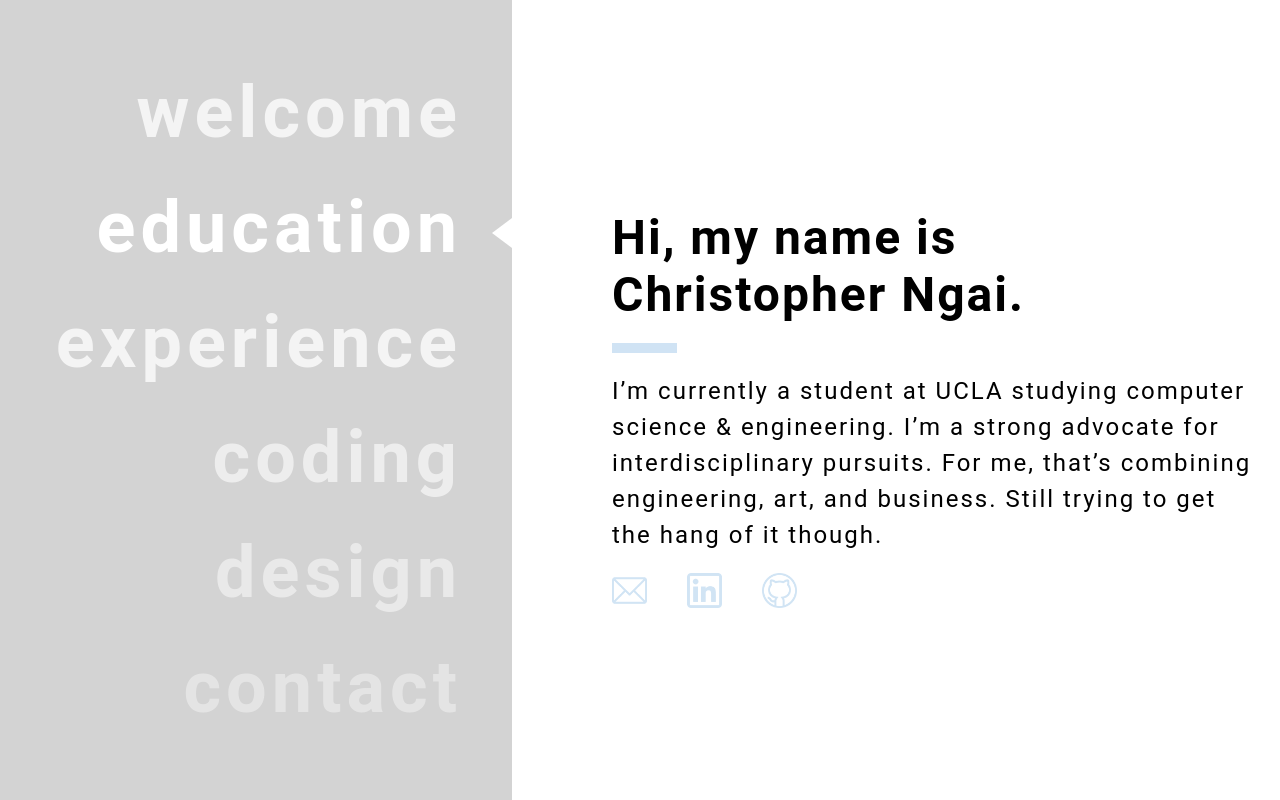
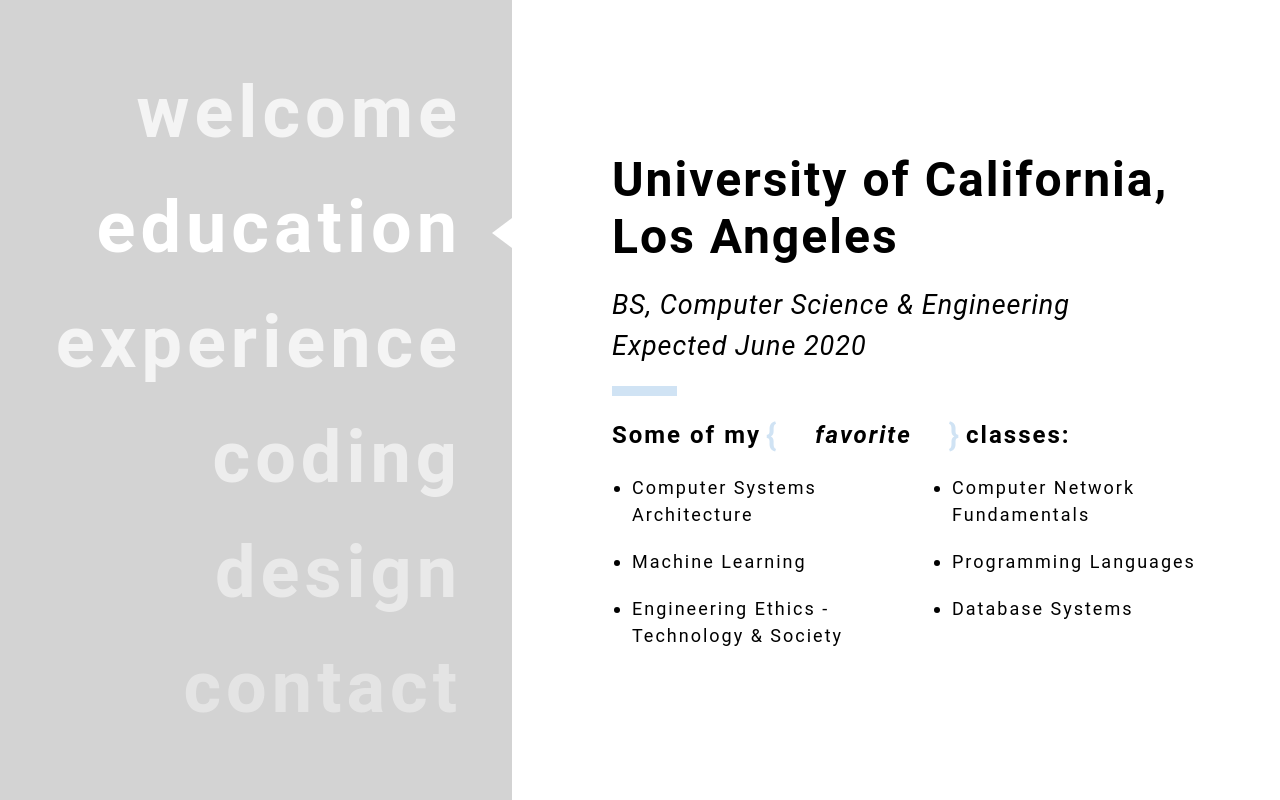
Before and after one commit to cngai/portfolio, a React (Create React App) app: page / in a window 1280 px wide. Both pictures are taken after a click on the element "education". Built offline with nearby package versions, Linux system fonts and the light colour scheme.

Commit message:
EDU: finished education tab

```diff
--- a/src/App.js
+++ b/src/App.js
@@ -4,6 +4,7 @@
 import Nav from './components/Nav';
 
 import Welcome from './tabs/Welcome';
+import Education from './tabs/Education';
 
 class App extends Component {
 	constructor(props) {
@@ -33,7 +34,16 @@
 				</NavContainer>
 				<InfoContainer>
 					<InfoSubcontainer>
-						<Welcome />
+						{
+							currTab === 'Welcome' && (
+								<Welcome />
+							)
+						}
+						{
+							currTab === 'Education' && (
+								<Education />
+							)
+						}
 					</InfoSubcontainer>
 				</InfoContainer>
 			</Container>
@@ -55,7 +65,6 @@
 `;
 
 const InfoSubcontainer = styled.div`
-	${'' /* background-color: #D0E3F4; */}
 	margin: 0 0 0 100px;
 `;
 
--- /dev/null
+++ b/src/tabs/Education.js
@@ -0,0 +1,263 @@
+import React, { Component } from 'react';
+import styled, { keyframes } from 'styled-components';
+
+const selectorOptions = ['favorite', 'challenging', 'creative'];
+const classes = [
+    ['Computer Systems Architecture', 'Machine Learning', 'Engineering Ethics - Technology & Society',
+'Computer Network Fundamentals', 'Programming Languages', 'Database Systems'], ['Algorithms & Complexity',
+'Operating System Principles', 'Formal Languages & Automata Theory', 'Digital Electronic Circuits',
+'Systems and Signals'],['Computer Graphics', 'Entrepreneurship & Venture Initiation', 'Marketing Principles',
+'Design Culture', 'Design Media Histories']
+];
+
+class Education extends Component {
+    constructor(props) {
+        super(props);
+
+        this.state = {
+            currOptionIndex: 0,
+            selectedOption: selectorOptions[0],
+            hasClicked: false,
+            selectedClasses: classes[0],
+        };
+
+        this.exitPreview = this.exitPreview.bind(this);
+        this.nextOption = this.nextOption.bind(this);
+        this.nextOptionWait = this.nextOptionWait.bind(this);
+        this.updateClasses = this.updateClasses.bind(this);
+    }
+
+    exitPreview() {
+        const { currOptionIndex, hasClicked } = this.state;
+
+        let tempOptionIndex = currOptionIndex;
+
+        if (!hasClicked) {
+            if (currOptionIndex !== 0) {
+                tempOptionIndex -= 1;
+            } else {
+                tempOptionIndex =  2;
+            }
+        }
+
+        this.setState({
+            currOptionIndex: tempOptionIndex,
+            selectedOption: selectorOptions[tempOptionIndex],
+            isHovered: false,
+        });
+    }
+
+    nextOption(hasClicked) {
+        const { currOptionIndex } = this.state;
+
+        let tempOptionIndex = currOptionIndex;
+
+        if (!hasClicked) {
+            if (currOptionIndex !== 2) {
+                tempOptionIndex += 1;
+            } else {
+                tempOptionIndex =  0;
+            }
+        } else {
+            this.updateClasses(tempOptionIndex);
+        }
+
+        this.setState({
+            currOptionIndex: tempOptionIndex,
+            selectedOption: selectorOptions[tempOptionIndex],
+            hasClicked,
+        });
+    }
+
+    nextOptionWait(hasClicked) {
+        if (!hasClicked) {
+            /* wait half second for transition */
+            setTimeout(() => this.nextOption(hasClicked), 200);
+        } else {
+            this.nextOption(hasClicked);
+        }
+    }
+
+    updateClasses(index) {
+        this.setState({
+            selectedClasses: classes[index],
+        });
+    }
+
+    render() {
+        const { selectedOption, selectedClasses } = this.state;
+
+        return (
+            <EducationContainer>
+                <HeaderText>University of California,<br />Los Angeles</HeaderText>
+                <HeaderDetailText>BS, Computer Science & Engineering<br />Expected June 2020</HeaderDetailText>
+                <Divider />
+                <BodyContainer>
+                    <Row>
+                        <SubheaderText>Some of my</SubheaderText>
+                        <SelectorContainer>
+                            <BracketText>{`{`}</BracketText>
+                            <SelectorText
+                                onMouseEnter={() => this.nextOptionWait(false)}
+                                onMouseLeave={this.exitPreview}
+                                onClick={() => this.nextOptionWait(true)}
+                            >
+                                {selectedOption}
+                            </SelectorText>
+                            <BracketText>{`}`}</BracketText>
+                        </SelectorContainer>
+                        <SubheaderText>classes:</SubheaderText>
+                    </Row>
+                    <ListContainer>
+                        <Column>
+                            <UnorderedList>
+                                <ListText>{selectedClasses[0]}</ListText>
+                                <ListText>{selectedClasses[1]}</ListText>
+                                <ListText>{selectedClasses[2]}</ListText>
+                            </UnorderedList>
+                        </Column>
+                        <Column>
+                            <UnorderedList>
+                                <ListText>{selectedClasses[3]}</ListText>
+                                <ListText>{selectedClasses[4]}</ListText>
+                                { selectedClasses.length === 6 &&
+                                    (
+                                        <ListText>{selectedClasses[5]}</ListText>
+                                    )
+                                }
+
+                            </UnorderedList>
+                        </Column>
+                    </ListContainer>
+                </BodyContainer>
+            </EducationContainer>
+        );
+    }
+}
+
+const fadeOutIn = keyframes`
+    0% {
+        opacity: 1;
+    }
+    50% {
+        opacity: 0;
+    }
+    100% {
+        opacity: 1;
+    }
+`
+
+const EducationContainer = styled.div`
+    display: flex;
+    flex-direction: column;
+    align-items: flex-start;
+`;
+
+const BodyContainer = styled.div`
+    width: 640px;
+`;
+
+const BracketText = styled.p`
+    @import url('https://fonts.googleapis.com/css?family=Roboto:700&display=swap');
+    font-family: 'Roboto', sans-serif;
+    font-weight: 700;
+    font-size: 32px;
+    color: #D0E3F4;
+    letter-spacing: 2px;
+    margin: 20px 5px 0 5px;
+`;
+
+const Column = styled.div`
+    display: flex;
+    flex: 1;
+`;
+
+const Divider = styled.div`
+	width: 65px;
+	height: 0;
+	border-top: 10px solid #D0E3F4;
+`;
+
+const HeaderText = styled.p`
+    @import url('https://fonts.googleapis.com/css?family=Roboto:700&display=swap');
+    font-weight: 700;
+    font-family: 'Roboto', sans-serif;
+    font-size: 48px;
+    color: #000000;
+    letter-spacing: 2px;
+    margin: 20px 0 20px 0;
+`;
+
+const HeaderDetailText = styled.p`
+    @import url('https://fonts.googleapis.com/css?family=Roboto:700&display=swap');
+    font-family: 'Roboto', sans-serif;
+    font-size: 27px;
+    font-style: italic;
+    color: #000000;
+    letter-spacing: 1px;
+    line-height: 1.5;
+    margin: 0 0 20px 0;
+`;
+
+const ListContainer = styled.div`
+    display: flex;
+    flex-direction: row;
+`;
+
+const ListText = styled.li`
+    @import url('https://fonts.googleapis.com/css?family=Roboto:700&display=swap');
+    font-family: 'Roboto', sans-serif;
+    font-size: 18px;
+    color: #000000;
+    letter-spacing: 2px;
+    line-height: 1.5;
+    margin: 20px 0 20px 0;
+`;
+
+const Row = styled.div`
+    display: flex;
+    flex-direction: row;
+    align-items: center;
+`;
+
+const SelectorContainer = styled.div`
+    display: flex;
+    flex-direction: row;
+    width: 205px;
+    align-items: center;
+    justify-content: space-between;
+`;
+
+const SelectorText = styled.p`
+    @import url('https://fonts.googleapis.com/css?family=Roboto:700&display=swap');
+    font-family: 'Roboto', sans-serif;
+    font-weight: 700;
+    font-size: 24px;
+    color: #000000;
+    letter-spacing: 2px;
+    margin: 20px 0 0 0;
+    font-style: italic;
+    cursor: pointer;
+
+    :hover {
+        animation: ${fadeOutIn} ease 0.4s;
+    }
+`;
+
+const SubheaderText = styled.p`
+    @import url('https://fonts.googleapis.com/css?family=Roboto:700&display=swap');
+    font-family: 'Roboto', sans-serif;
+    font-weight: 700;
+    font-size: 24px;
+    color: #000000;
+    letter-spacing: 2px;
+    margin: 20px 0 0 0;
+`;
+
+const UnorderedList = styled.ul`
+    margin: 0 0 0 0;
+    padding-left: 20px;
+    height: 215px;
+`;
+
+export default Education;
--- a/src/tabs/Welcome.js
+++ b/src/tabs/Welcome.js
@@ -69,8 +69,8 @@
                 <Divider />
                 <BodyContainer>
                     <BodyText>
-                        I’m currently a student at UCLA studying computer science & engineering.
-                        I’m a strong advocate for interdisciplinary pursuits. For me, that’s combining
+                        I’m currently a senior at UCLA studying computer science & engineering.
+                        I’m a strong advocate of interdisciplinary pursuits. For me, that’s combining
                         engineering, art, and business. Still trying to get the hang of it though.
                     </BodyText>
                 </BodyContainer>
@@ -135,6 +135,7 @@
     font-size: 48px;
     color: #000000;
     letter-spacing: 2px;
+    line-height: 1.5;
     margin: 20px 0 20px 0;
 `;
 
@@ -146,6 +147,7 @@
 const IconContainer = styled.div`
     display: flex;
     flex-direction: row;
+    margin: 20px 0 0 0;
 `;
 
 export default Welcome;
```
Also changed, not shown: src/tabs/github.png (deleted).
